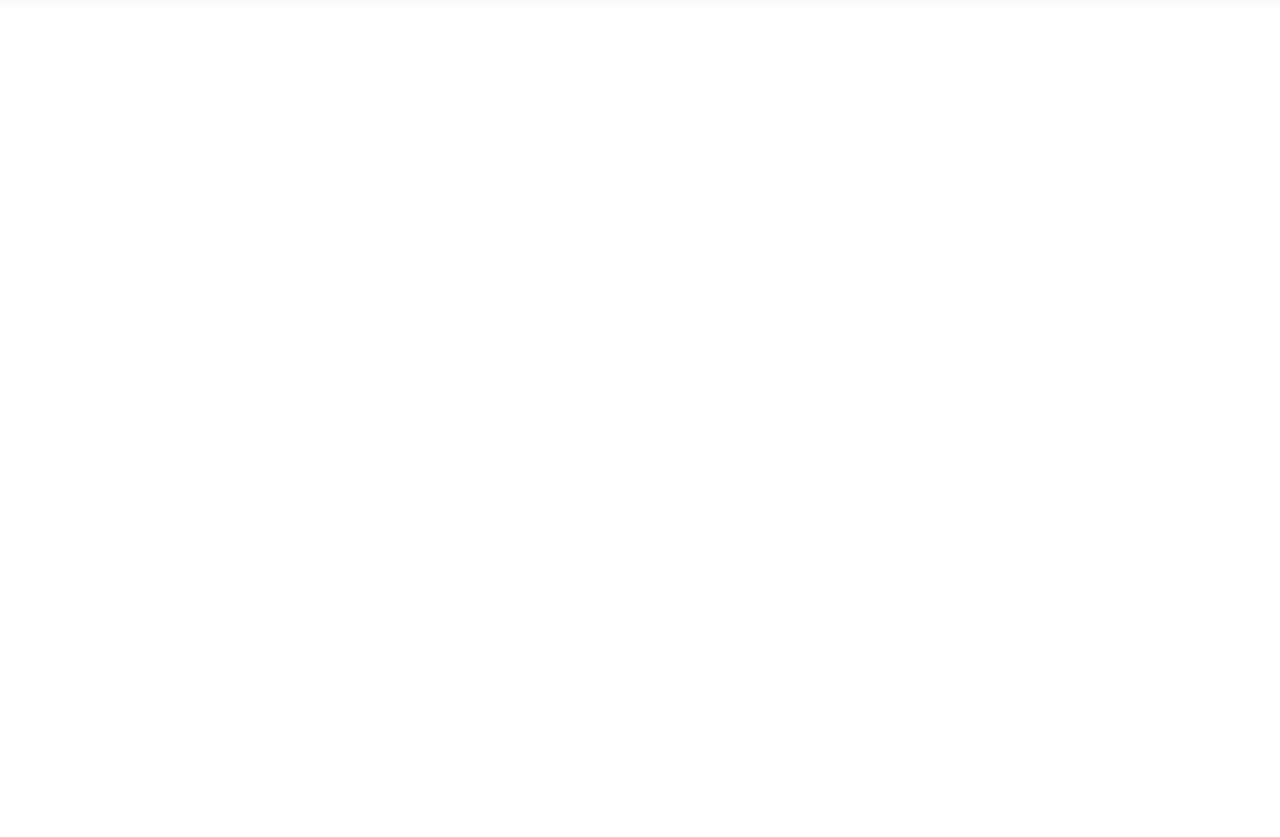
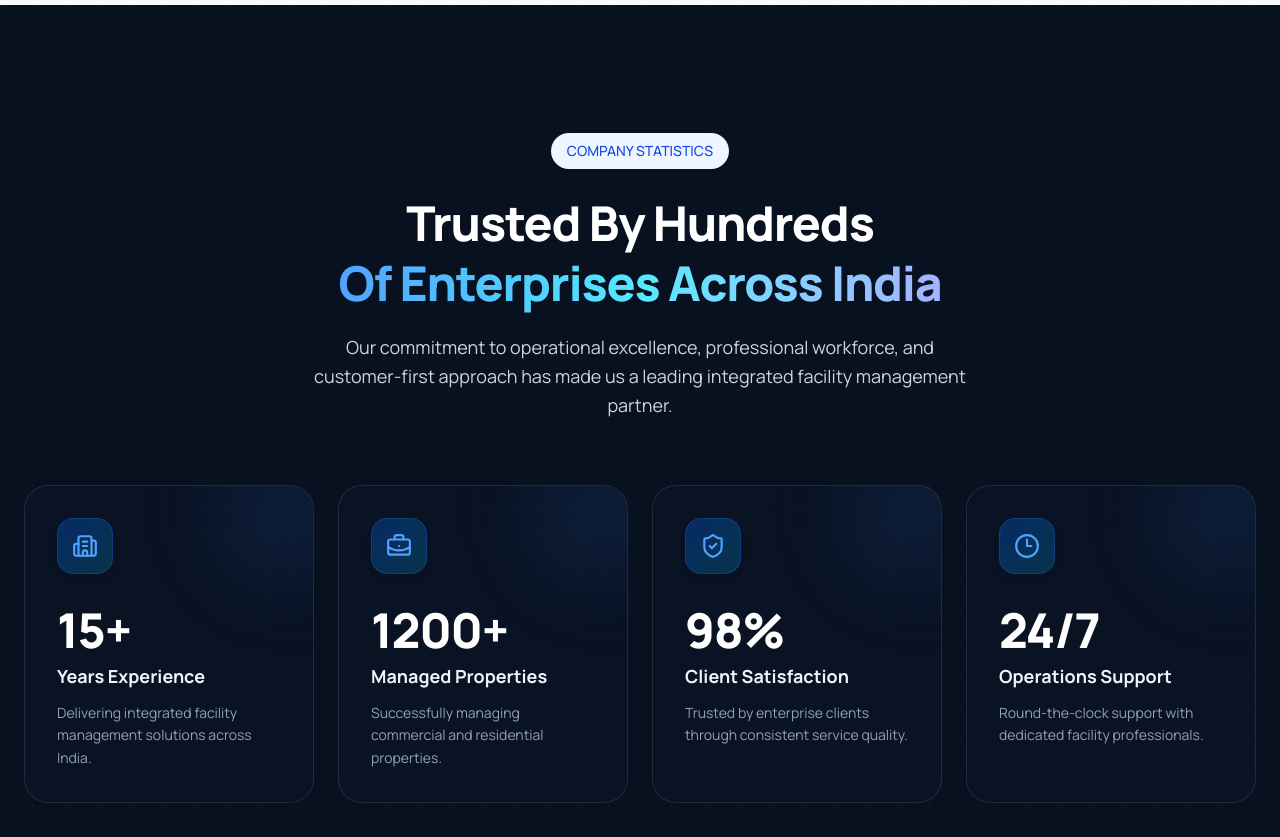
Before and after one commit to sucharita4867/FacilityFlow, a Next.js app: page / in a window 1280 px wide. Shown: the part 1960-2797 px from the top of the page. Before the commit the page ends 1965 px from the top, so only its background shows below. Built offline with nearby package versions, Linux system fonts and the light colour scheme.

Commit message:
feat(stats): redesign company statistics section with dark luxury glassmorphism theme

```diff
--- a/src/app/page.js
+++ b/src/app/page.js
@@ -1,6 +1,7 @@
 import Navbar from "@/components/layout/Navbar";
 import Hero from "../sections/Hero";
 import About from "../sections/About";
+import Stats from "@/sections/Stats";
 
 export default function Home() {
   return (
@@ -9,6 +10,7 @@
       <main>
         <Hero />
         <About/>
+        <Stats />
       </main>
     </>
   );
--- a/src/data/stats.js
+++ b/src/data/stats.js
@@ -0,0 +1,40 @@
+import {
+  Building2,
+  BriefcaseBusiness,
+  ShieldCheck,
+  Clock3,
+} from "lucide-react";
+
+export const stats = [
+  {
+    id: 1,
+    value: "15+",
+    title: "Years Experience",
+    description:
+      "Delivering integrated facility management solutions across India.",
+    icon: Building2,
+  },
+  {
+    id: 2,
+    value: "1200+",
+    title: "Managed Properties",
+    description: "Successfully managing commercial and residential properties.",
+    icon: BriefcaseBusiness,
+  },
+  {
+    id: 3,
+    value: "98%",
+    title: "Client Satisfaction",
+    description:
+      "Trusted by enterprise clients through consistent service quality.",
+    icon: ShieldCheck,
+  },
+  {
+    id: 4,
+    value: "24/7",
+    title: "Operations Support",
+    description:
+      "Round-the-clock support with dedicated facility professionals.",
+    icon: Clock3,
+  },
+];
--- a/src/sections/Stats.jsx
+++ b/src/sections/Stats.jsx
@@ -0,0 +1,121 @@
+"use client";
+
+import { motion } from "framer-motion";
+import Container from "@/components/ui/Container";
+import Badge from "@/components/ui/Badge";
+import { stats } from "@/data/stats";
+
+const containerVariants = {
+  hidden: { opacity: 0 },
+  visible: {
+    opacity: 1,
+    transition: {
+      staggerChildren: 0.12,
+      delayChildren: 0.1,
+    },
+  },
+};
+
+const cardVariants = {
+  hidden: { opacity: 0, y: 30 },
+  visible: {
+    opacity: 1,
+    y: 0,
+    transition: { duration: 0.6, ease: [0.215, 0.61, 0.355, 1] },
+  },
+};
+
+export default function Stats() {
+  return (
+    <section
+      id="stats"
+      aria-label="Company Statistics"
+      className="relative overflow-hidden bg-[#07111F] py-16
+       sm:py-32 text-white"
+    >
+      {/* Background Decorative Mesh & Radial Lighting */}
+      <div
+        className="pointer-events-none absolute inset-0 opacity-[0.12]"
+        style={{
+          backgroundImage: `radial-gradient(circle at 1px 1px, rgba(255, 255, 255, 0.3) 1px, transparent 0)`,
+          backgroundSize: "32px 32px",
+        }}
+      />
+      <div className="pointer-events-none absolute left-1/2 top-1/2 -z-10 h-[500px] w-[700px] -translate-x-1/2 -translate-y-1/2 rounded-full bg-blue-600/15 blur-[160px]" />
+      <div className="pointer-events-none absolute right-0 bottom-0 -z-10 h-[350px] w-[350px] rounded-full bg-cyan-500/10 blur-[140px]" />
+
+      <Container className="relative z-10">
+        {/* Section Header */}
+        <motion.div
+          initial={{ opacity: 0, y: 20 }}
+          whileInView={{ opacity: 1, y: 0 }}
+          viewport={{ once: true }}
+          transition={{ duration: 0.6 }}
+          className="mx-auto max-w-3xl text-center"
+        >
+          <Badge className="inline-flex items-center rounded-full border border-blue-500/30 bg-blue-950/60 px-4 py-1.5 text-xs font-bold tracking-widest text-blue-400 backdrop-blur-md">
+            COMPANY STATISTICS
+          </Badge>
+          <h2 className="mt-6 text-3xl sm:text-4xl lg:text-5xl font-black tracking-tight leading-tight text-white">
+            Trusted By Hundreds <br />
+            <span className="bg-gradient-to-r from-blue-400 via-cyan-300 to-indigo-300 bg-clip-text text-transparent">
+              Of Enterprises Across India
+            </span>
+          </h2>
+          <p className="mx-auto mt-5 max-w-2xl text-base sm:text-lg leading-relaxed text-slate-300 font-normal">
+            Our commitment to operational excellence, professional workforce,
+            and customer-first approach has made us a leading integrated
+            facility management partner.
+          </p>
+        </motion.div>
+
+        {/* 4 Cards Dynamic Grid */}
+        <motion.div
+          className="mt-16 grid gap-6 sm:grid-cols-2 lg:grid-cols-4"
+          variants={containerVariants}
+          initial="hidden"
+          whileInView="visible"
+          viewport={{ once: true, margin: "-60px" }}
+        >
+          {stats.map((item) => {
+            const Icon = item.icon;
+            return (
+              <motion.div
+                key={item.id}
+                variants={cardVariants}
+                whileHover={{ y: -8, transition: { duration: 0.3 } }}
+                className="group relative overflow-hidden rounded-3xl border border-white/10 bg-slate-900/50 p-8 backdrop-blur-xl transition-all duration-300 hover:border-blue-500/40 hover:bg-slate-900/80 hover:shadow-2xl hover:shadow-blue-500/10"
+              >
+                {/* Hover Soft Background Glow */}
+                <div className="pointer-events-none absolute -right-12 -top-12 h-36 w-36 rounded-full bg-blue-500/10 blur-2xl transition-all duration-500 group-hover:bg-blue-500/25" />
+
+                {/* Icon Container */}
+                <div className="flex h-14 w-14 items-center justify-center rounded-2xl border border-blue-500/20 bg-gradient-to-br from-blue-600/30 to-cyan-500/20 text-blue-400 shadow-md backdrop-blur-md transition-colors duration-300 group-hover:border-blue-400 group-hover:text-white">
+                  <Icon size={26} />
+                </div>
+
+                {/* Statistic Value */}
+                <h3 className="mt-8 text-4xl sm:text-5xl font-black tracking-tight text-white">
+                  {item.value}
+                </h3>
+
+                {/* Title */}
+                <h4 className="mt-2 text-lg font-bold text-slate-100">
+                  {item.title}
+                </h4>
+
+                {/* Description */}
+                <p className="mt-3 text-xs sm:text-sm leading-relaxed text-slate-400 font-normal">
+                  {item.description}
+                </p>
+
+                {/* Bottom Accent Line */}
+                <div className="absolute bottom-0 left-0 right-0 h-[2px] bg-gradient-to-r from-transparent via-blue-500/40 to-transparent opacity-0 transition-opacity duration-300 group-hover:opacity-100" />
+              </motion.div>
+            );
+          })}
+        </motion.div>
+      </Container>
+    </section>
+  );
+}
```
